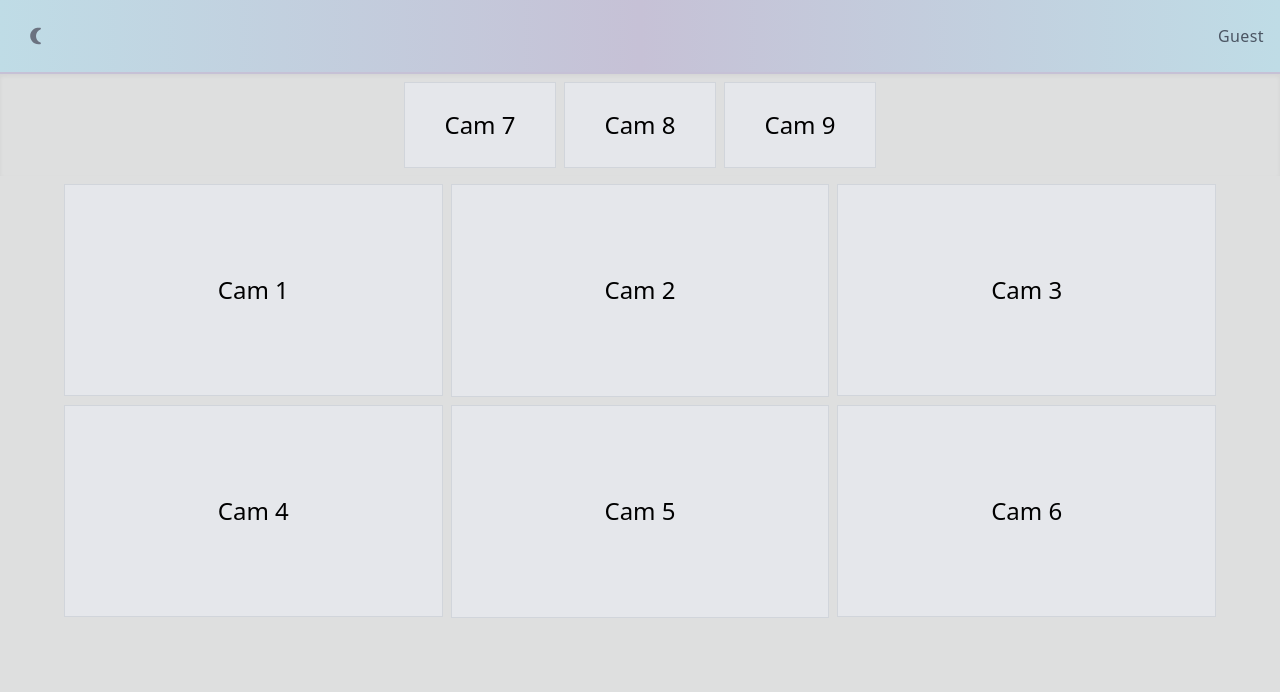
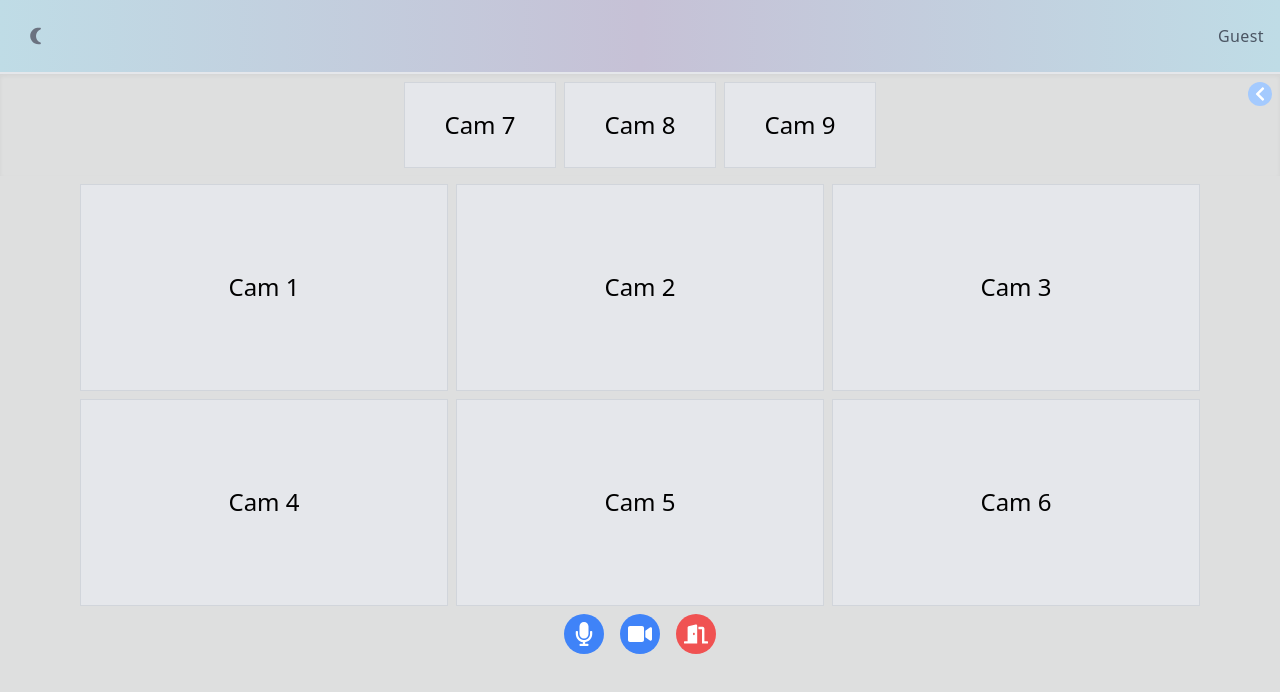
Before and after one commit to dreamdev0508/webrtc-hangouts-app, a React (Vite) app in the folder client/: page /meeting in a window 1280 px wide. Shown: the top 692 px of the page. Built offline with nearby package versions, Linux system fonts and the light colour scheme.

Commit message:
Feat/0005 (#5)
* feat/0004 - [FE] fix meeting room after tests.

* feat/0005 - [FE] add basic meeting icons, chat.

* feat/0005 - [FE] add basic meeting icons, chat.

* text color fix

* Review corrections

```diff
--- a/client/package.json
+++ b/client/package.json
@@ -10,6 +10,7 @@
     "preview": "npx vite preview --port 6061"
   },
   "dependencies": {
+    "clsx": "^2.1.0",
     "flowbite": "^2.3.0",
     "flowbite-react": "^0.7.8",
     "react": "^18.2.0",
--- a/client/src/components/CameraWindow.jsx
+++ b/client/src/components/CameraWindow.jsx
@@ -4,13 +4,21 @@
  * Part of Silesian University of Technology project.
  * Created only for learning purposes.
  */
+import clsx from 'clsx';
 import PropTypes from 'prop-types';
 
 const CameraWindow = ({ children, camera, isHighlighted }) => (
   <div
-    className={`relative w-full pb-[56.25%]  'border-xl border-red-700 dark:border-red-400' : ''}`}>
+    className={clsx('relative w-full pb-[56.25%]', {
+      'border-xl border-red-700 dark:border-red-400': isHighlighted,
+    })}>
     <div
-      className={`dark:text-white absolute inset-0  border  ${isHighlighted ? 'bg-gray-300 dark:bg-gray-900' : 'bg-gray-200  dark:bg-gray-800'} border-gray-300  dark:border-gray-700`}>
+      className={clsx('dark:text-white absolute inset-0 border', {
+        'bg-gray-300 dark:bg-gray-900 border-gray-300 dark:border-gray-700':
+          isHighlighted,
+        'bg-gray-200 dark:bg-gray-800 border-gray-300 dark:border-gray-700':
+          !isHighlighted,
+      })}>
       <div className="h-full inset-0 flex items-center justify-center text-2xl">
         Cam {camera}
       </div>
--- /dev/null
+++ b/client/src/components/Chat.jsx
@@ -0,0 +1,34 @@
+'use strict';
+
+/*
+ * Part of Silesian University of Technology project.
+ * Created only for learning purposes.
+ */
+import Message from './Message';
+
+const Chat = () => {
+  return (
+    <div className="flex flex-col h-full min-h-72 bg-gradient-to-b from-custom-blue via-custom-purple to-custom-blue dark:from-dark-blue dark:via-dark-purple dark:to-dark-blue border-l-2 border-border-color dark:border-gray-600">
+      <div className="w-full h-10 border-custom-purple dark:border-gray-600 border-b-2 bg-blue-200 dark:bg-dark-bg"></div>
+      <div className="flex-1 overflow-auto py-4">
+        <Message message="Piwka nie można" isUser={false} username="cwl" />
+        <Message message="Wysiadamy" isUser={true} username="ty" />
+      </div>
+      <div className="border-t-2 border-border-color dark:border-gray-600 p-2 bg-blue-200 p-2 dark:bg-dark-bg">
+        <div className="flex flex-col gap-2">
+          <textarea
+            className="flex-grow rounded-md border-2 border-border-color dark:border-gray-600 p-2 bg-gray-200 dark:bg-dark-textarea dark:text-white resize-none"
+            placeholder="Wpisz wiadomość..."
+          />
+          <div className="justify-end flex">
+            <button className="text-white bg-gradient-to-br from-purple-500 to-blue-400 dark:from-purple-800 dark:to-blue-400 font-medium rounded-lg text-sm px-10 py-2.5 text-center hover:from-purple-600 hover:to-blue-500 dark:hover:from-purple-900 dark:hover:to-blue-500 active:from-purple-700 active:to-blue-600 dark:active:from-purple-1000 dark:active:to-blue-600">
+              Wyślij
+            </button>
+          </div>
+        </div>
+      </div>
+    </div>
+  );
+};
+
+export default Chat;
--- /dev/null
+++ b/client/src/components/MeetingIcons.jsx
@@ -0,0 +1,47 @@
+'use strict';
+
+/*
+ * Part of Silesian University of Technology project.
+ * Created only for learning purposes.
+ */
+import { useState } from 'react';
+import {
+  FaDoorOpen,
+  FaMicrophone,
+  FaMicrophoneSlash,
+  FaVideo,
+  FaVideoSlash,
+} from 'react-icons/fa';
+
+const MeetingIcons = () => {
+  const [micOn, setMicOn] = useState(true);
+  const [camOn, setCamOn] = useState(true);
+
+  const toggleMic = () => {
+    setMicOn(prevState => !prevState);
+  };
+
+  const toggleCam = () => {
+    setCamOn(prevState => !prevState);
+  };
+
+  return (
+    <div className="flex space-x-4 text-2xl">
+      <button
+        onClick={toggleMic}
+        className="p-2 bg-blue-500 text-white rounded-full hover:bg-blue-400">
+        {micOn ? <FaMicrophone /> : <FaMicrophoneSlash />}
+      </button>
+      <button
+        onClick={toggleCam}
+        className="p-2 bg-blue-500 text-white rounded-full hover:bg-blue-400 ">
+        {camOn ? <FaVideo /> : <FaVideoSlash />}
+      </button>
+      <button className="p-2 bg-red-500 text-white rounded-full hover:bg-red-400 ">
+        <FaDoorOpen />
+      </button>
+    </div>
+  );
+};
+
+export default MeetingIcons;
--- a/client/src/components/Navbar.jsx
+++ b/client/src/components/Navbar.jsx
@@ -52,8 +52,8 @@ const Navbar = () => {
 
   return (
     <nav
-      className="bg-gradient-to-r from-[#BFDCE6] via-[#C6C1D6] to-[#BFDCE6] dark:from-[#0D2238] dark:via-[#382a54]
-                dark:to-[#0D2238] border-b-2 border-[#C6C1D6] dark:border-[#222e3b]">
+      className="bg-gradient-to-r from-custom-blue via-custom-purple to-custom-blue dark:from-dark-blue dark:via-dark-purple-nav
+                dark:to-dark-blue border-b-2 border-border-color dark:border-dark-border">
       <div className="max-w-screen-xl gap-3 p-3 sm:p-4 grid grid-cols-4 sm:grid-cols-3 mx-auto">
         <DarkModeToggleButton />
         <div className="col-span-3 sm:col-span-1 flex justify-center">
--- a/client/src/pages/MeetingPage.jsx
+++ b/client/src/pages/MeetingPage.jsx
@@ -5,21 +5,34 @@
  * Created only for learning purposes.
  */
 import { useEffect, useState } from 'react';
+import clsx from 'clsx';
+import { FaChevronLeft, FaChevronRight } from 'react-icons/fa';
 import CameraWindow from '../components/CameraWindow';
+import Chat from '../components/Chat';
+import MeetingIcons from '../components/MeetingIcons';
 
 const MeetingPage = () => {
   const [cameras, setCameras] = useState([1, 2, 3, 4, 5, 6, 7, 8, 9]);
   const [visibleCameras, setVisibleCameras] = useState(1);
   const [highlightedIndex, setHighlightedIndex] = useState(null);
+  const [isChatOpen, setChatOpen] = useState(false);
 
   const updateVisibleCameras = () => {
+    let visibleCameras;
+
     if (window.innerWidth < 768) {
-      setVisibleCameras(1);
-    } else if (window.innerWidth >= 768 && window.innerWidth < 1024) {
-      setVisibleCameras(4);
+      visibleCameras = 1;
+    } else if (window.innerWidth >= 768 && window.innerWidth < 906) {
+      visibleCameras = isChatOpen ? 2 : 4;
+    } else if (window.innerWidth >= 906 && window.innerWidth < 1240) {
+      visibleCameras = 4;
+    } else if (window.innerWidth >= 1240 && window.innerWidth < 1536) {
+      visibleCameras = isChatOpen ? 4 : 6;
     } else {
-      setVisibleCameras(6);
+      visibleCameras = 6;
     }
+
+    setVisibleCameras(visibleCameras);
   };
 
   useEffect(() => {
@@ -29,7 +42,7 @@ const MeetingPage = () => {
     return () => {
       window.removeEventListener('resize', updateVisibleCameras);
     };
-  }, []);
+  }, [isChatOpen]);
 
   const onDragStart = (e, index) => {
     e.dataTransfer.setData('cameraIndex', index);
@@ -50,9 +63,29 @@ const MeetingPage = () => {
     setHighlightedIndex(null);
   };
 
+  const toggleChat = () => {
+    setChatOpen(prevState => !prevState);
+  };
+
   return (
-    <div className="bg-[#dedfdf] dark:bg-[#1f194a] h-full pb-4 flex flex-col flex-grow">
-      <div className="flex justify-around overflow-x-auto p-2 scrollbar scrollbar-thumb-purple-400 scrollbar-track-blue-200 dark:scrollbar-thumb-purple-800 dark:scrollbar-track-blue-400 scrollbar-thumb-rounded-full scrollbar-track-rounded-full shadow-inner">
+    <div className="bg-custom-meeting dark:bg-dark-meeting h-full flex-grow flex flex-col md:flex-row">
+      <div
+        className={clsx('pb-2 w-full transition-all duration-700 ease-in-out', {
+          'md:w-2/3 xl:w-3/4': isChatOpen,
+          'md:w-full xl:w-full': !isChatOpen,
+        })}>
+        <div className="relative">
+          {!isChatOpen ? (
+            <button
+              onClick={toggleChat}
+              className={`absolute bottom-0 left-0 md:top-0 md:right-0 md:bottom-auto md:left-auto rotate-90 md:rotate-0 m-2 text-white z-20  bg-blue-300 dark:bg-blue-700 p-1 rounded rounded-2xl dark:hover:bg-blue-600 hover:bg-blue-200`}>
+              {isChatOpen ? <FaChevronRight /> : <FaChevronLeft />}
+            </button>
+          ) : null}
+
+          <div
+            id="content"
+            className="flex justify-around overflow-x-auto p-2 scrollbar scrollbar-thumb-purple-400 scrollbar-track-blue-200 dark:scrollbar-thumb-purple-800 dark:scrollbar-track-blue-400 scrollbar-thumb-rounded-full scrollbar-track-rounded-full shadow-inner">
             <div className="inline-flex">
               {cameras.slice(visibleCameras).map((camera, index) => (
                 <div className="w-40 flex-shrink-0 px-1" key={camera}>
@@ -64,7 +97,9 @@ const MeetingPage = () => {
                     key={camera}>
                     <CameraWindow
                       camera={camera}
-                  isHighlighted={index + visibleCameras === highlightedIndex}
+                      isHighlighted={
+                        index + visibleCameras === highlightedIndex
+                      }
                     />
                   </div>
                 </div>
@@ -73,7 +108,18 @@ const MeetingPage = () => {
           </div>
 
           <div
-        className={`pt-10 px-2 md:pt-2 sm:px-12 grid xl:px-16 ${visibleCameras === 4 ? 'grid-cols-2 gap-2' : visibleCameras === 6 ? 'grid-cols-3 gap-2' : ''}`}>
+            id="content"
+            className={clsx(
+              {
+                'px-8 sm:px-32 md:px-4': isChatOpen,
+                'xl:px-20  sm:px-12': !isChatOpen,
+              },
+              'md:pt-2 pt-10 px-2 grid gap-2',
+              {
+                'grid-cols-2': visibleCameras === 4,
+                'grid-cols-3': visibleCameras === 6,
+              }
+            )}>
             {cameras.slice(0, visibleCameras).map((camera, index) => (
               <div
                 draggable
@@ -88,6 +134,37 @@ const MeetingPage = () => {
               </div>
             ))}
           </div>
+          <div className="justify-center flex mt-2 w-full">
+            <MeetingIcons />
+          </div>
+        </div>
+      </div>
+      <div
+        className={clsx(
+          'w-full mt-auto md:mt-0 transition-all duration-700 ease-in-out transform',
+          {
+            'md:w-1/3 xl:w-1/4 translate-y-0': isChatOpen,
+            'md:w-0 xl:w-0 translate-y-full md:transform-none': !isChatOpen,
+          }
+        )}>
+        {isChatOpen ? (
+          <div className="relative h-full">
+            <button
+              onClick={toggleChat}
+              className={clsx(
+                'absolute m-2 text-white z-20 p-1 rounded rounded-2xl',
+                'rotate-90 md:rotate-0',
+                'top-0 left-0 md:top-0 md:left-0 md:bottom-auto md:left-auto',
+                isChatOpen
+                  ? 'bg-blue-300 dark:bg-blue-700 hover:bg-blue-200 dark:hover:bg-blue-600'
+                  : 'bg-blue-200 dark:bg-blue-600 hover:bg-blue-300 dark:hover:bg-blue-700'
+              )}>
+              {isChatOpen ? <FaChevronRight /> : <FaChevronLeft />}
+            </button>
+            <Chat />
+          </div>
+        ) : null}
+      </div>
     </div>
   );
 };
--- a/client/tailwind.config.js
+++ b/client/tailwind.config.js
@@ -16,6 +16,20 @@ export default {
   ],
   theme: {
     extend: {
+      colors: {
+        'custom-blue': '#BFDCE6',
+        'custom-purple': '#C6C1D6',
+        'dark-blue': '#0D2238',
+        'dark-purple': '#241B36',
+        'dark-bg': '#0A1C2B',
+        'dark-textarea': '#1A314E',
+        'dark-purple-nav': '#382a54',
+        'dark-border': '#222e3b',
+        'dark-dropdown': '#293847',
+        'dark-pininput': '#3f315c',
+        'dark-meeting': '#1f194a',
+        'custom-meeting': '#dedfdf',
+      },
       animation: {
         shake: 'shake 0.5s ease-in-out',
         gradient: 'gradient 15s ease infinite',
```
Also changed, not shown: client/src/components/Message.jsx (added, +41 -0 lines), client/src/components/NicknameDropdown.jsx (+3 -4 lines), client/src/components/PinInput.jsx (+9 -1 lines), 2 other files (tests, documents, lock files or other folders). Lines whose indentation alone changed are shown as unchanged.
